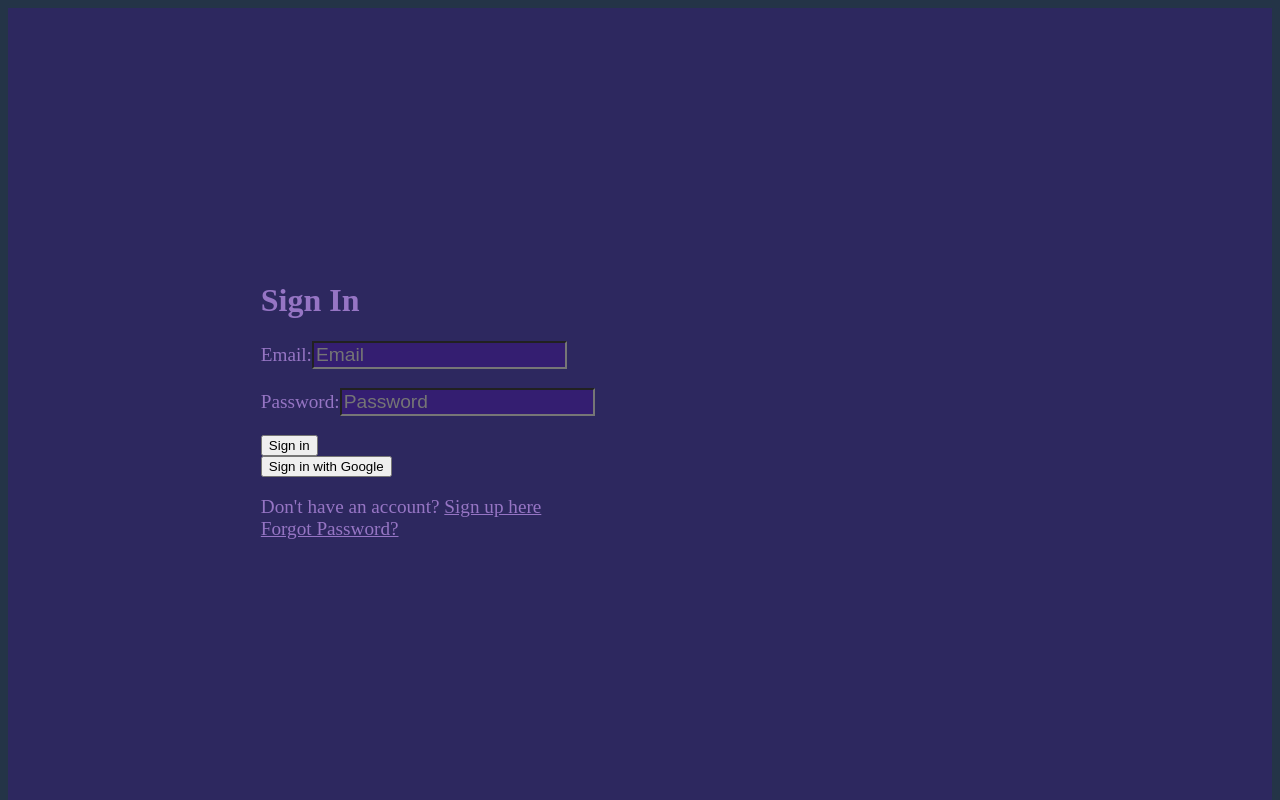
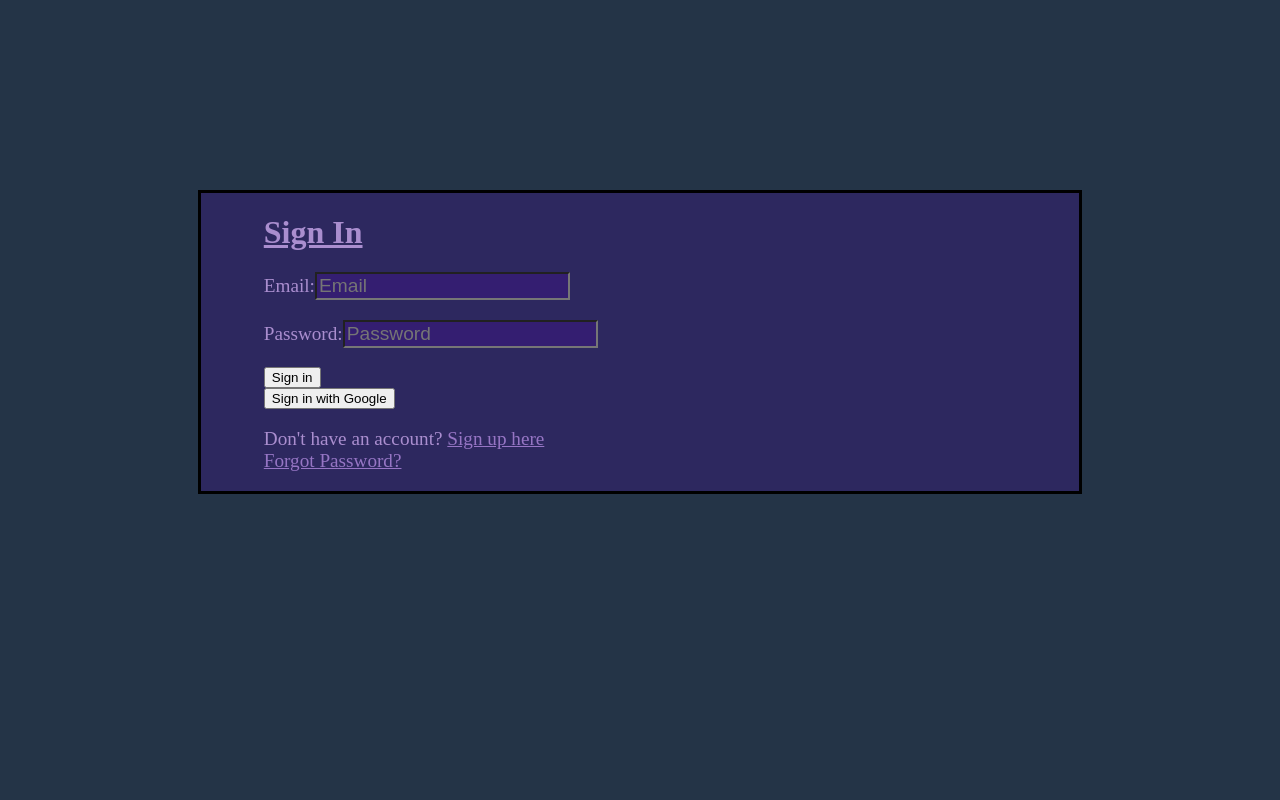
Before and after one commit to xavierloeraflores/Goalaco, a React (Create React App) app: page / in a window 1280 px wide. Shown: the top 800 px of the page. Built offline with nearby package versions, Linux system fonts and the light colour scheme; no server answers.

Commit message:
Added more CSS for a potential sign in screen

```diff
--- a/src/providers/UserProvider.css
+++ b/src/providers/UserProvider.css
@@ -1,12 +1,22 @@
 #LoginCSS {
   background-color: rgba(75, 0, 172, 0.24);
   align-content: center;
-  padding: 20%;
-  color: rgba(161, 125, 207, 0.911);
+  margin-top: 15%;
+  margin-left: 15%;
+  margin-right: 15%;
+  margin-bottom: 75%;
+  color: rgb(170, 142, 207);
+  border-color: black;
+  border-style: solid;
+  text-decoration-color: rgb(161, 125, 207);
+  padding-left: 5%;
 }
 #LoginCSS label,
 p {
   font-size: larger;
+}
+#LoginCSS h1 {
+  text-decoration: underline;
 }
 #LoginCSS a {
   color: rgba(161, 125, 207, 0.911);
```
